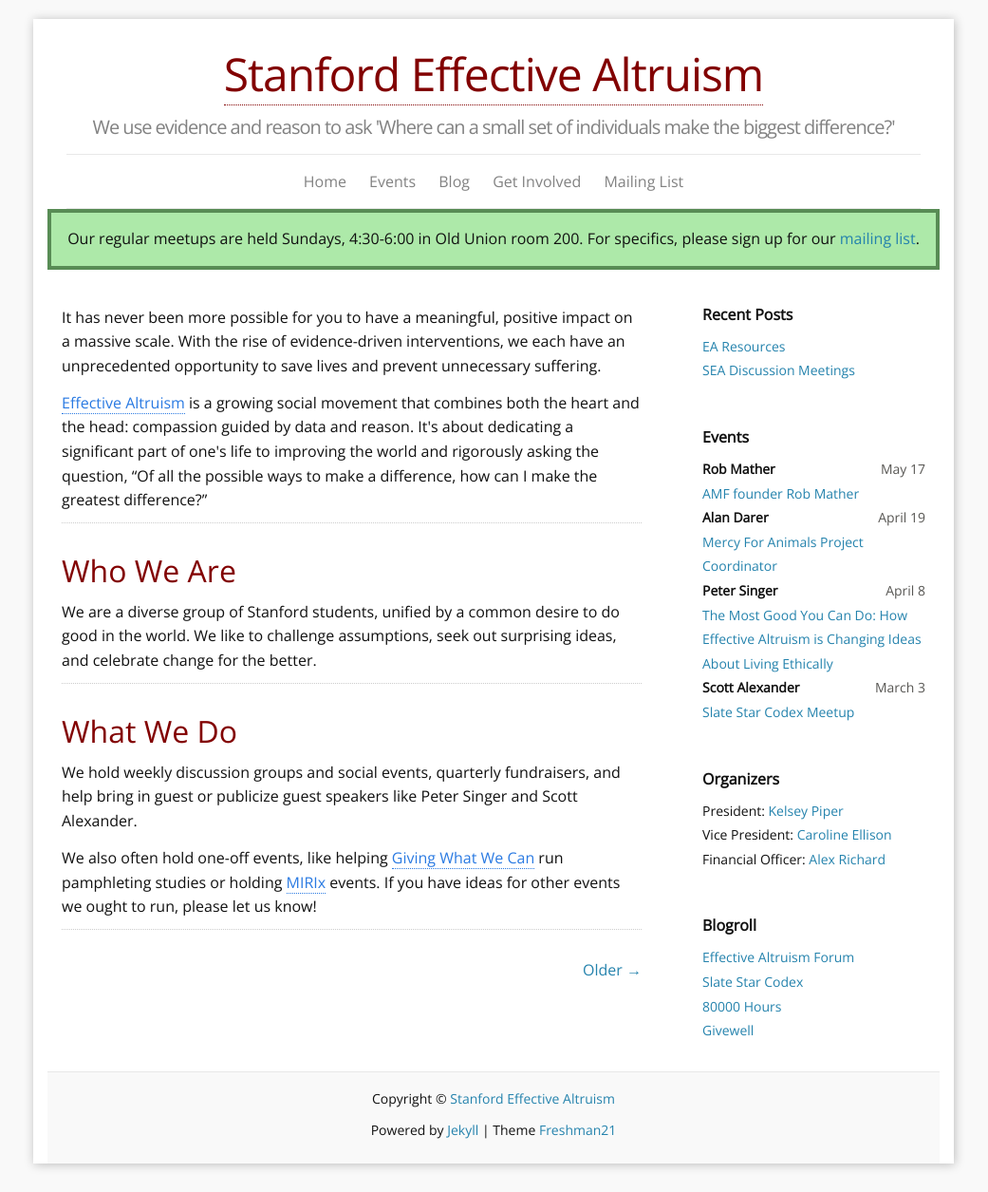
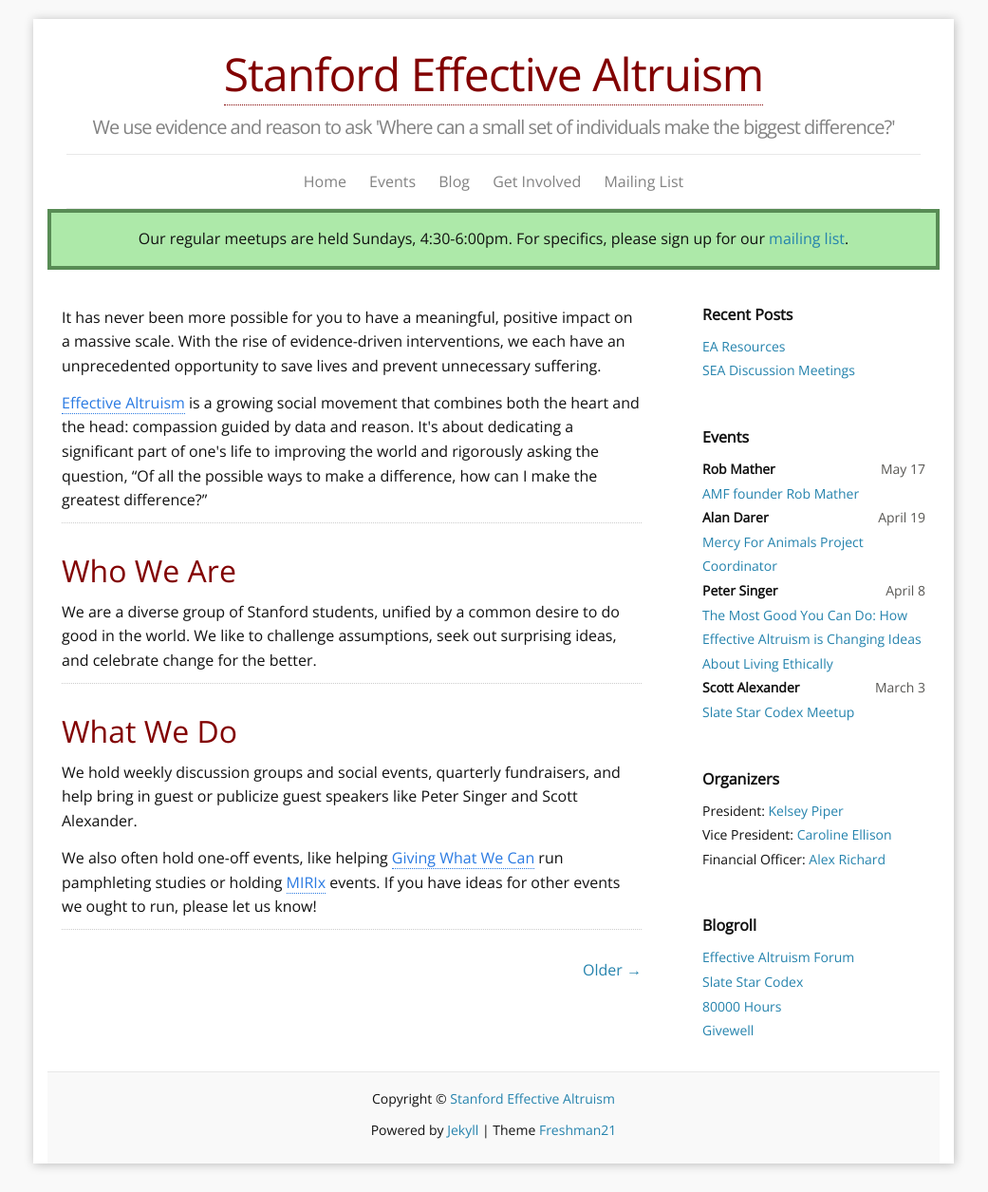
Before and after one commit to arichard4/SEA-Website, a Jekyll site: the page built from index.html, in a window 1280 px wide. Shown: the whole page at 95% size, without its empty margins (120-1161 px from the left). Built offline with Jekyll 4.4.1, drawn with Linux system fonts in a browser that asks for light colours; the list of posts is cut into pages by our own code.

Commit message:
Removed meeting location from header.

```diff
--- a/_includes/next_meetup.html
+++ b/_includes/next_meetup.html
@@ -1,3 +1,3 @@
 <div class="meetup">
-Our regular meetups are held Sundays, 4:30-6:00 in Old Union room 200. For specifics, please sign up for our <a href="https://mailman.stanford.edu/mailman/listinfo/think-list">mailing list</a>.
+Our regular meetups are held Sundays, 4:30-6:00pm. For specifics, please sign up for our <a href="https://mailman.stanford.edu/mailman/listinfo/think-list">mailing list</a>.
 </div>
```
